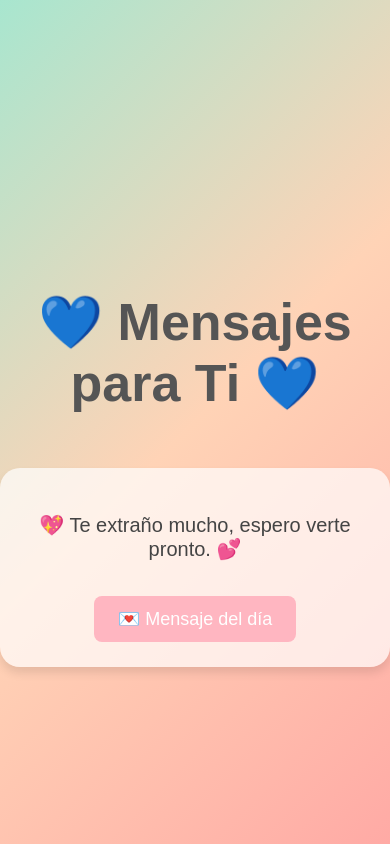
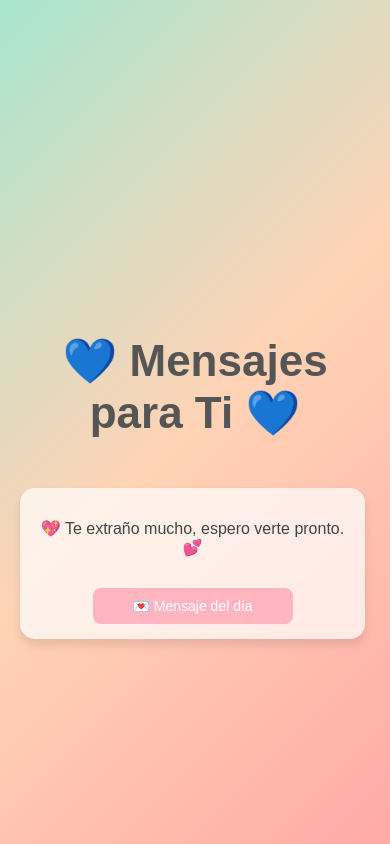
Before and after one commit to jquintero123456789/frase_del_dia, a plain HTML site: page index.html in a window 390 px wide. Drawn offline with Linux system fonts and the light colour scheme.

Commit message:
Update styles.css

```diff
--- a/styles.css
+++ b/styles.css
@@ -10,6 +10,8 @@ body {
     text-align: center;
     color: #555;
     margin: 0;
+    padding: 20px;
+    box-sizing: border-box;
 }
 
 .splash-screen {
@@ -23,11 +25,13 @@ body {
     flex-direction: column;
     align-items: center;
     justify-content: center;
-    font-size: 36px;
+    font-size: 28px;
     color: #444;
     z-index: 1000;
     font-weight: bold;
     text-transform: uppercase;
+    padding: 20px;
+    box-sizing: border-box;
 }
 
 nav {
@@ -48,10 +52,12 @@ nav ul {
     padding: 0;
     margin: 0;
     display: flex;
+    flex-wrap: wrap;
+    justify-content: center;
 }
 
 nav ul li {
-    margin: 0 15px;
+    margin: 5px 10px;
 }
 
 nav ul li a {
@@ -61,19 +67,21 @@ nav ul li a {
 }
 
 header {
-    margin-top: 80px;
-    font-size: 26px;
+    margin-top: 100px;
+    font-size: 22px;
     font-weight: bold;
 }
 
 .message-box {
     background: rgba(255, 255, 255, 0.7);
-    padding: 25px;
-    border-radius: 20px;
+    padding: 20px;
+    border-radius: 15px;
     box-shadow: 0 6px 10px rgba(0, 0, 0, 0.1);
     margin-top: 20px;
-    font-size: 20px;
+    font-size: 18px;
     color: #444;
+    width: 90%;
+    max-width: 400px;
 }
 
 button {
@@ -81,11 +89,13 @@ button {
     color: white;
     border: none;
     padding: 12px 24px;
-    font-size: 18px;
+    font-size: 16px;
     border-radius: 8px;
     cursor: pointer;
     margin-top: 15px;
     transition: background 0.3s;
+    width: 90%;
+    max-width: 200px;
 }
 
 button:hover {
@@ -99,4 +109,22 @@ footer {
     opacity: 0;
     transition: opacity 1s ease-in-out;
     color: #666;
+    text-align: center;
+    width: 100%;
 }
+
+@media (max-width: 600px) {
+    .splash-screen {
+        font-size: 24px;
+    }
+
+    .message-box {
+        font-size: 16px;
+        padding: 15px;
+    }
+
+    button {
+        font-size: 14px;
+        padding: 10px 20px;
+    }
+}
```
